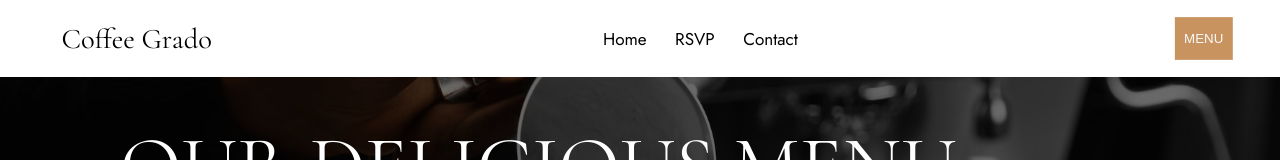
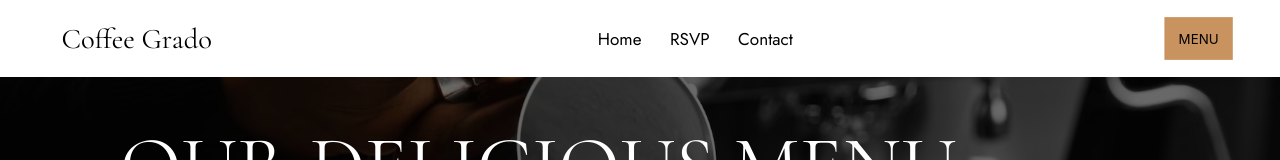
Before and after one commit to Yaslin1/coffee-project, a React (Create React App) app: page / in a window 1280 px wide. Shown: the top 160 px of the page. Built offline with nearby package versions, Linux system fonts and the light colour scheme; no server answers.

Commit message:
FIXED menu hutton

```diff
--- a/src/components/Navbar.jsx
+++ b/src/components/Navbar.jsx
@@ -13,7 +13,7 @@ export default function Navbar() {
             </ul>
 
 
-            <button href="/menu" className="menubutton">Menu</button>
+            <a href="/menu" className="menubutton">Menu</a>
 
         </nav>
 
```
